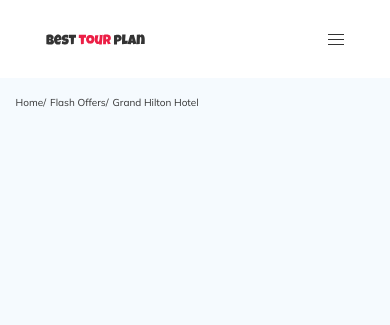
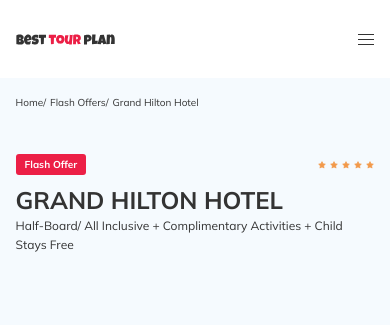
Before and after one commit to Alexander-Kuznetsov86/Tour-plan, a plain HTML site: page index.html in a window 390 px wide. Drawn offline with Linux system fonts and the light colour scheme.

Commit message:
create: block hotel

```diff
--- a/index.html
+++ b/index.html
@@ -68,5 +68,33 @@
       <!-- /.container -->
     </nav>
     <!-- /.breadcrumbs -->
+    <section class="hotel">
+      <div class="container">
+        <div class="hotel-info">
+          <div class="hotel-info__text">
+            <div class="hotel-wrapper">
+              <div class="stars">
+                <img src="img/svg/star.svg" alt="Star">
+                <img src="img/svg/star.svg" alt="Star">
+                <img src="img/svg/star.svg" alt="Star">
+                <img src="img/svg/star.svg" alt="Star">
+                <img src="img/svg/star.svg" alt="Star">
+              </div>
+              <h1 class="hotel-name hotel-info__name">grand hilton hotel</h1>
+              <span class="offer hotel-info__offer">Flash Offer</span>
+            </div>
+            <span class="hotel-description">Half-Board/ All Inclusive + Complimentary Activities + Child Stays Free</span>
+          </div>
+          <!-- /.hotel-info__text -->
+          <div class="rating hotel-info__rating">
+            <span class="rating__text">User Rattings</span>
+            <span class="rating__counter">4.5/5</span>
+          </div>
+          <!-- /.hotel-info__right -->
+        </div>
+        <!-- /.hotel-info -->
+      </div>
+      <!-- /.container -->
+    </section>
   </body>
 </html>
--- a/sass/_media.sass
+++ b/sass/_media.sass
@@ -8,7 +8,7 @@
     width: 132px
   .navbar
     &-top
-      padding: 30px
+      padding-top: 30px
       padding-bottom: 30px
     &__search
       margin-left: auto
@@ -44,6 +44,24 @@
         width: 16px
         height: 1px
         background-color: $text-color
+  .stars
+    flex-basis: auto
+  .hotel
+    &-name
+      flex-basis: 100%
+    &-wrapper
+      justify-content: space-between
+    &-info
+      &__text
+        width: 100%
+      &__name
+        margin-top: 10px
+        margin-bottom: 0
+      &__rating
+        display: none
+      &__offer
+        order: -1
+        margin-left: 0
 @media (max-width: 576px)
   .logo
     width: 99px
--- /dev/null
+++ b/sass/blocks/_hotel.sass
@@ -0,0 +1,49 @@
+.hotel
+  padding-top: 23px
+  padding-bottom: 70px
+  &-info
+    display: flex
+    align-items: center
+    justify-content: space-between
+    &__offer
+      margin-top: 4px
+      margin-left: 14px
+    &__name
+      margin-top: 4px
+      margin-bottom: 0
+  &-name
+    font-weight: bold
+    font-size: 24px
+    line-height: 30px
+    text-transform: uppercase
+  &-wrapper
+    display: flex
+    align-items: center
+    flex-wrap: wrap
+  &-description
+    font-size: 12px
+    line-height: 15px
+.stars
+  flex-basis: 100%
+.offer
+  padding: 4px 9px
+  background-color: $primary
+  border-radius: 3px
+  font-weight: 600
+  font-size: 10px
+  line-height: 13px
+  color: $light
+.rating
+  max-width: 65px
+  min-height: 45px
+  text-align: center
+  color: $light
+  background-color: $primary
+  border-radius: 4px
+  &__text
+    font-size: 8px
+    line-height: 10px
+  &__counter
+    font-weight: bold
+    font-size: 14px
+    line-height: 18px
--- a/sass/style.sass
+++ b/sass/style.sass
@@ -8,5 +8,7 @@
 @import 'blocks/_header'
 // Стили для блока breadcrumbs
 @import 'blocks/_breadcrumbs'
+// Стили для блока hotel
+@import 'blocks/_hotel'
 // Подключение стилей для адаптива
 @import 'media'
```
Also changed, not shown: css/style.css, img/svg/star.svg (added), 1 other file.
